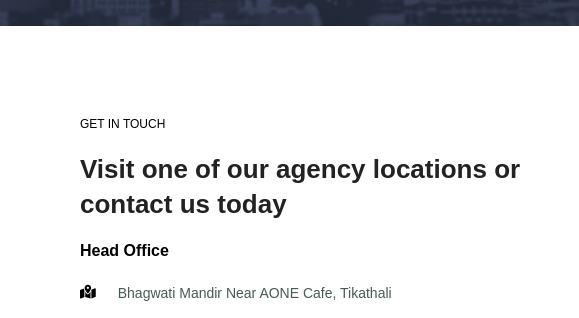
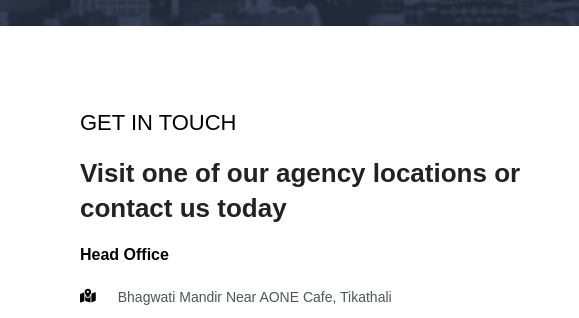
Before and after one commit to Seavam/Ecommerce, a plain HTML site: page contact.html in a window 1280 px wide. Shown: the part 378-696 px from the top of the page, 0-579 px from the left. Drawn offline with Linux system fonts and the light colour scheme.

Commit message:
update: font size

```diff
--- a/style.css
+++ b/style.css
@@ -706,9 +706,12 @@ footer .copyright{
     width: 40%;
 }
 
+
+
 #contact_details .details span,
 #form-details form span{
-    font-size: 12px;
+    font-size: 22px;
+    font-weight: 400;
 }
 
 #contact_details .details h2,
```
